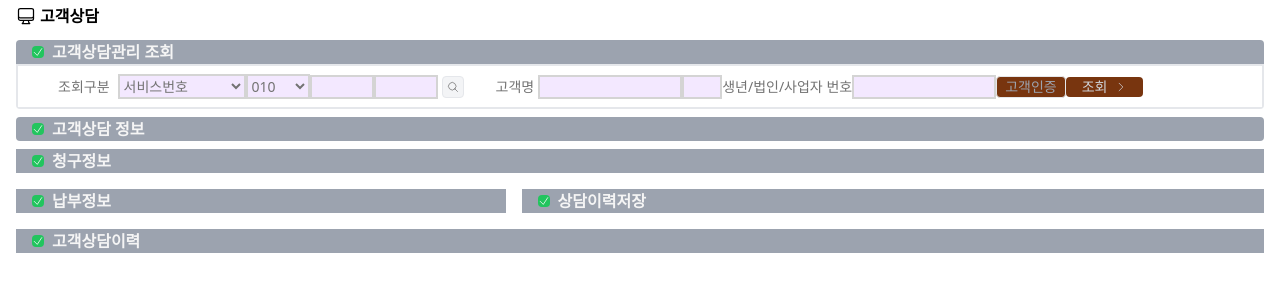
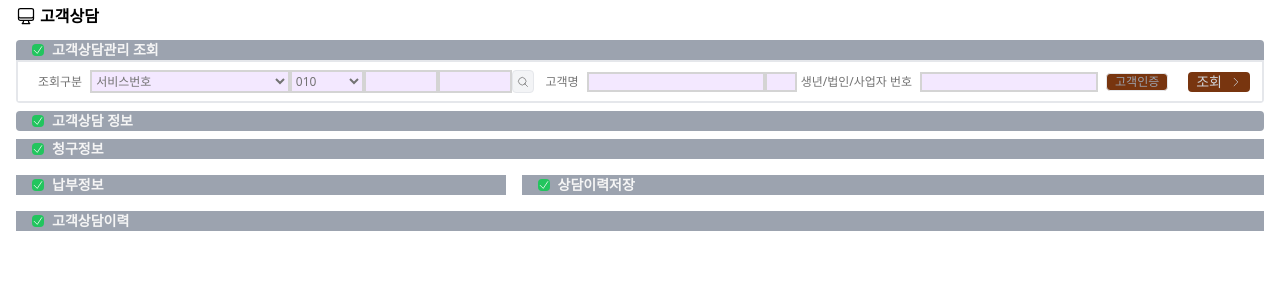
Before and after one commit to jinkihyeok/sk_practice, a React (Create React App) app: page / in a window 1280 px wide. Shown: the top 300 px of the page. Built offline with nearby package versions, Linux system fonts and the light colour scheme.

Commit message:
SearchConsultationInfo.tsx UI

```diff
--- a/src/components/common/SectionHeader.tsx
+++ b/src/components/common/SectionHeader.tsx
@@ -6,7 +6,7 @@ interface SectionHeaderProps {
 
 const SectionHeader: React.FC<SectionHeaderProps> = ({ title }) => {
     return (
-        <div className="flex flex-row gap-2 px-4 items-center text-neutral-100 bg-gray-400">
+        <div className="flex flex-row gap-2 px-4 items-center text-neutral-100 bg-gray-400 text-sm">
             <svg xmlns="http://www.w3.org/2000/svg" fill="none" viewBox="0 0 24 24" strokeWidth="1.5"
                  stroke="currentColor" className="w-3 h-3 text-white bg-green-500 rounded">
                 <path strokeLinecap="round" strokeLinejoin="round" d="m4.5 12.75 6 6 9-13.5"/>
--- a/src/components/sections/SearchConsultationInfo.tsx
+++ b/src/components/sections/SearchConsultationInfo.tsx
@@ -43,10 +43,12 @@ export default function SearchConsultationInfo() {
     return (
         <div className="my-2 rounded overflow-hidden">
             <SectionHeader title="고객상담관리 조회"/>
-            <div className="flex flex-row items-center gap-2 border-2 pl-10 py-2 text-neutral-500 text-sm">
-                <h3>조회구분</h3>
-                <form className="flex flex-row justify-between items-center">
-                    <select className="w-32 border-2 border-neutral-300 bg-purple-100 outline-none"
+            <div className="flex flex-row w-full items-center border-2 py-2 text-neutral-500 text-xs">
+                <form className="flex flex-row justify-between items-center w-full ml-5 mr-3">
+                    <div className="flex flex-row items-center gap-2 flex-grow">
+                        <h3 className="whitespace-nowrap">조회구분</h3>
+                        <div className="flex flex-grow">
+                            <select className="flex-grow border-2 border-neutral-300 bg-purple-100 outline-none"
                                     value={selectedOption?.value}
                                     onChange={handleSelectChange}>
                                 {serviceNumberOptions.map(option => (
@@ -55,7 +57,7 @@ export default function SearchConsultationInfo() {
                                     </option>
                                 ))}
                             </select>
-                    <select className="w-16 border-2 border-neutral-300 bg-purple-100 outline-none"
+                            <select className="w-1/6 border-2 border-neutral-300 bg-purple-100 outline-none"
                                     value={selectedFirstNumber?.value}
                                     onChange={handleFirstNumberChange}>
                                 {firstNumberOptions.map(option => (
@@ -66,44 +68,52 @@ export default function SearchConsultationInfo() {
                             </select>
                             <input
                                 type="text"
-                        className="w-16 border-2 border-neutral-300 bg-purple-100 outline-none"
+                                className="w-1/6 border-2 border-neutral-300 bg-purple-100 outline-none"
                                 value={secondNumber}
                                 onChange={handleSecondNumberChange}
                             />
                             <input
                                 type="text"
-                        className="w-16 border-2 border-neutral-300 bg-purple-100 outline-none"
+                                className="w-1/6 border-2 border-neutral-300 bg-purple-100 outline-none"
                                 value={thirdNumber}
                                 onChange={handleThirdNumberChange}
                             />
-                    <button className="border p-1 ml-1 bg-gray-100 rounded">
-                        <svg xmlns="http://www.w3.org/2000/svg" fill="none" viewBox="0 0 24 24" strokeWidth="1.5"
+                            <button className="border p-1 bg-gray-100 rounded">
+                                <svg xmlns="http://www.w3.org/2000/svg" fill="none" viewBox="0 0 24 24"
+                                     strokeWidth="1.5"
                                      stroke="currentColor" className="w-3 h-3">
                                     <path strokeLinecap="round" strokeLinejoin="round"
                                           d="m21 21-5.197-5.197m0 0A7.5 7.5 0 1 0 5.196 5.196a7.5 7.5 0 0 0 10.607 10.607Z"/>
                                 </svg>
                             </button>
-                    <h3 className="ml-8">고객명</h3>
-                    <div className="flex flex-row ml-1">
+                        </div>
+                    </div>
+                    <div className="flex flex-row flex-grow items-center gap-2 ml-3">
+                        <h3 className="whitespace-nowrap">고객명</h3>
+                        <div className="flex flex-row flex-grow">
                             <input
                                 type="text"
-                            className="w-36 border-2 border-neutral-300 bg-purple-100 outline-none"
+                                className="flex-grow border-2 border-neutral-300 bg-purple-100 outline-none"
                             />
                             <input
                                 type="text"
-                            className="w-10 border-2 border-neutral-300 bg-purple-100 outline-none"
+                                className="w-8 border-2 border-neutral-300 bg-purple-100 outline-none"
                             />
                         </div>
-                    <h3>생년/법인/사업자 번호</h3>
+                    </div>
+                    <div className="flex flex-row flex-grow items-center gap-2 ml-1">
+                        <h3 className="whitespace-nowrap">생년/법인/사업자 번호</h3>
                         <input
                             type="text"
-                        className="w-36 border-2 border-neutral-300 bg-purple-100 outline-none"
+                            className="flex-grow border-2 border-neutral-300 bg-purple-100 outline-none"
                         />
-                    <button className="border px-2 text-gray-400 bg-amber-900 rounded">
+                        <button className="border px-2 text-gray-400 bg-amber-900 rounded whitespace-nowrap">
                             고객인증
                         </button>
-                    <button className="flex flex-row items-center justify-between bg-amber-900 text-gray-300 px-4 rounded">
-                        <span>조회</span>
+                    </div>
+                    <button
+                        className="flex flex-row items-center justify-between text-sm bg-amber-900 text-gray-300 px-2 rounded ml-5">
+                        <span className="whitespace-nowrap">조회</span>
                         <svg xmlns="http://www.w3.org/2000/svg" fill="none" viewBox="0 0 24 24" strokeWidth="1.5"
                              stroke="currentColor" className="w-3 h-3 ml-2">
                             <path strokeLinecap="round" strokeLinejoin="round" d="m8.25 4.5 7.5 7.5-7.5 7.5"/>
@@ -112,5 +122,5 @@ export default function SearchConsultationInfo() {
                 </form>
             </div>
         </div>
-    )
+    );
 }
```
Lines whose indentation alone changed are shown as unchanged.
